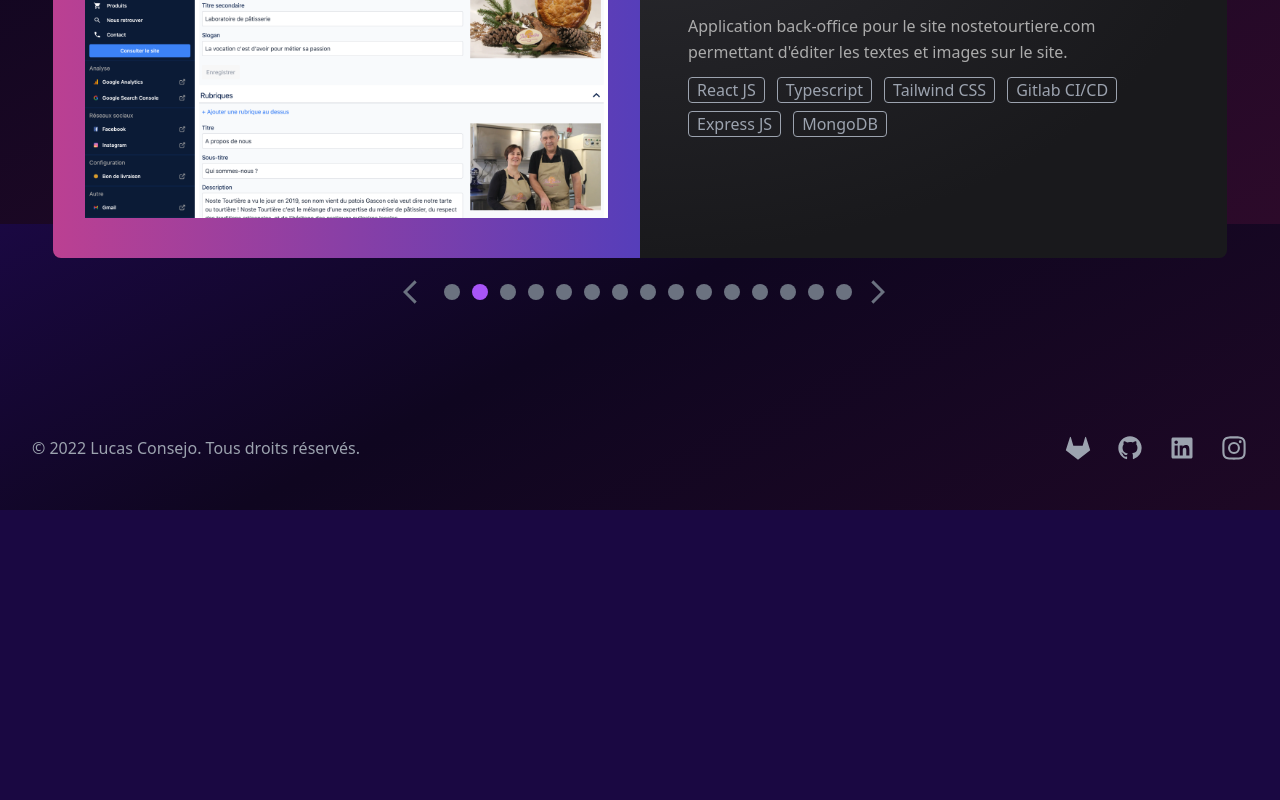
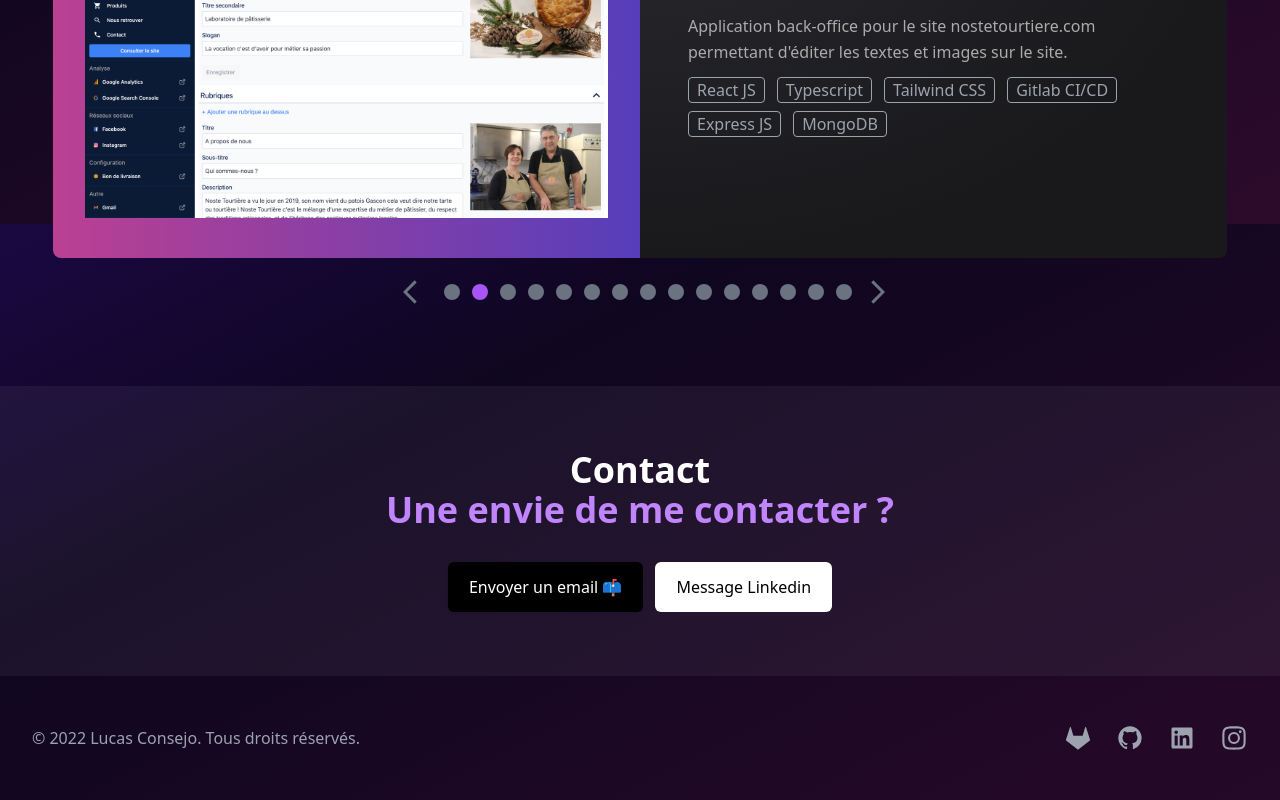
Before and after one commit to lucasconsejo/lucasconsejo.fr, a Next.js app: page / in a window 1280 px wide. Shown: the part 2976-3776 px from the top of the page. Before the commit the page ends 3486 px from the top, so only its background shows below. Built offline with nearby package versions, Linux system fonts and the light colour scheme.

Commit message:
✨ feat: add contact component
Add contact component

```diff
--- /dev/null
+++ b/components/Contact/index.tsx
@@ -0,0 +1,35 @@
+export default function Contact() {
+  return (
+    <div className="bg-white bg-opacity-5">
+      <div className="max-w-7xl mx-auto text-center py-12 px-4 sm:px-6 lg:py-16 lg:px-8">
+        <h2 className="text-3xl font-extrabold text-white sm:text-4xl">
+          <span className="block text-white">Contact</span>
+          <span className="block text-purple-400 text-2xl md:text-4xl">
+            Une envie de me contacter ?
+          </span>
+        </h2>
+        <div className="mt-8 flex justify-center">
+          <div className="inline-flex rounded-md shadow">
+            <a
+              href="mailto:lucas.consejo@gmail.com"
+              rel="noreferrer"
+              className="inline-flex items-center justify-center px-5 py-3 border border-transparent text-base font-medium rounded-md text-white bg-black hover:bg-[#121212]"
+            >
+              Envoyer un email 📫
+            </a>
+          </div>
+          <div className="ml-3 inline-flex">
+            <a
+              href="https://www.linkedin.com/in/lucas-consejo/"
+              target="_blank"
+              rel="noreferrer"
+              className="inline-flex items-center justify-center px-5 py-3 border border-transparent text-base font-medium rounded-md text-black bg-white hover:bg-gray-200"
+            >
+              Message Linkedin
+            </a>
+          </div>
+        </div>
+      </div>
+    </div>
+  );
+}
--- a/components/index.ts
+++ b/components/index.ts
@@ -9,3 +9,4 @@ export { default as About } from "./About";
 export { default as Technologies } from "./Technologies";
 export { default as Career } from "./Career";
 export { default as Projects } from "./Projects";
+export { default as Contact } from "./Contact";
--- a/pages/index.tsx
+++ b/pages/index.tsx
@@ -7,6 +7,7 @@ import {
   Technologies,
   Career,
   Projects,
+  Contact,
 } from "components";
 
 export default function Home() {
@@ -19,6 +20,7 @@ export default function Home() {
       <Technologies />
       <Career />
       <Projects />
+      <Contact />
     </div>
   );
 }
```
